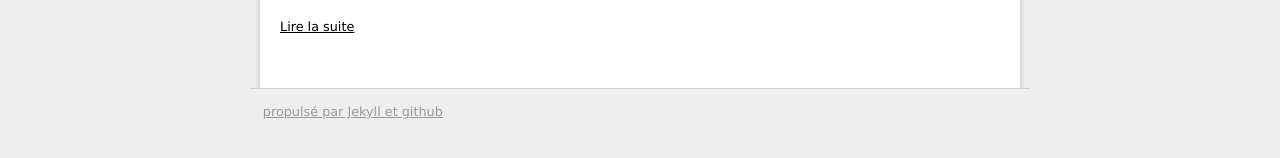
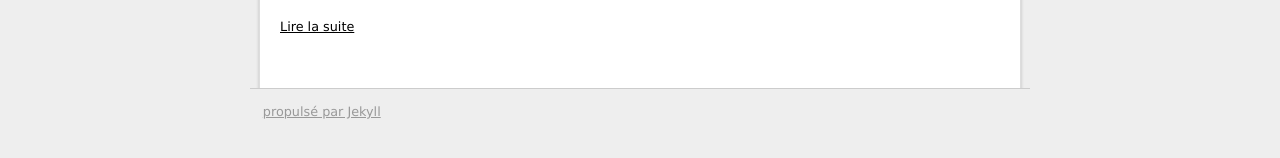
Before and after one commit to seblm/seblm.github.io, a Jekyll site: the page built from index.html, in a window 1280 px wide. Shown: the part 381-539 px from the top of the page. Built offline with Jekyll 4.4.1, drawn with Linux system fonts in a browser that asks for light colours.

```diff
--- a/_layouts/default.html
+++ b/_layouts/default.html
@@ -139,9 +139,7 @@
     </div>-->
 </div>
 
-<p id="footer"><a href="http://jekyllrb.com/docs/github-pages//">
-    propuls&eacute; par Jekyll et github</a></p>
-
+<p id="footer"><a href="http://jekyllrb.com">propuls&eacute; par Jekyll</a></p>
 </div>
 
 <script type="text/javascript">
```
